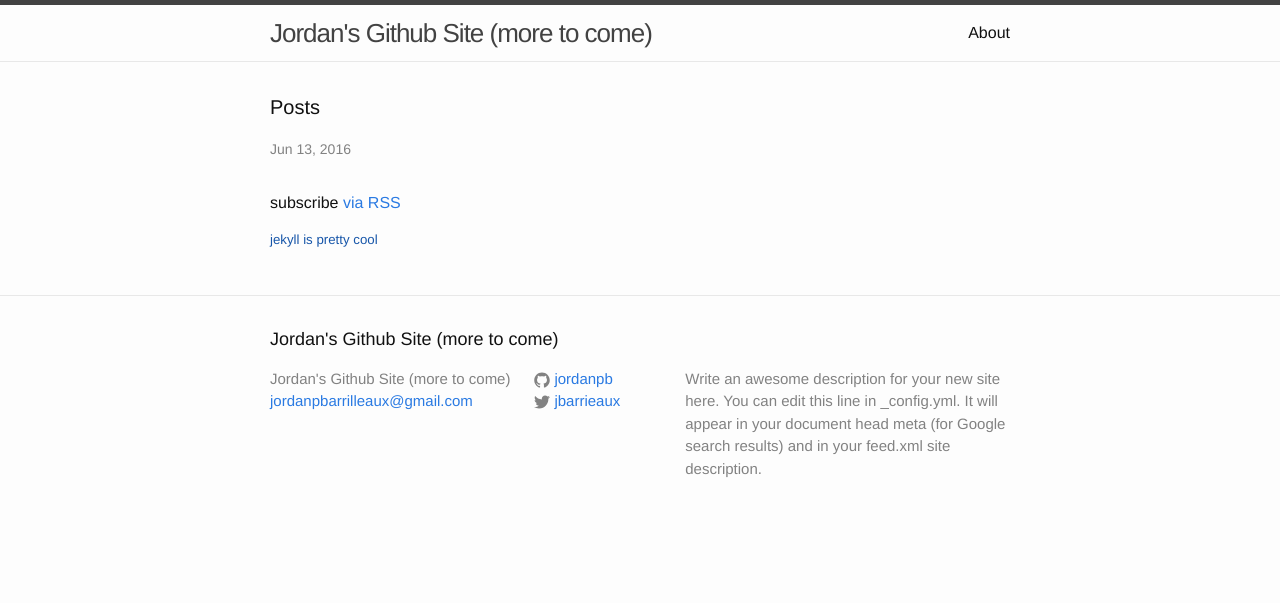
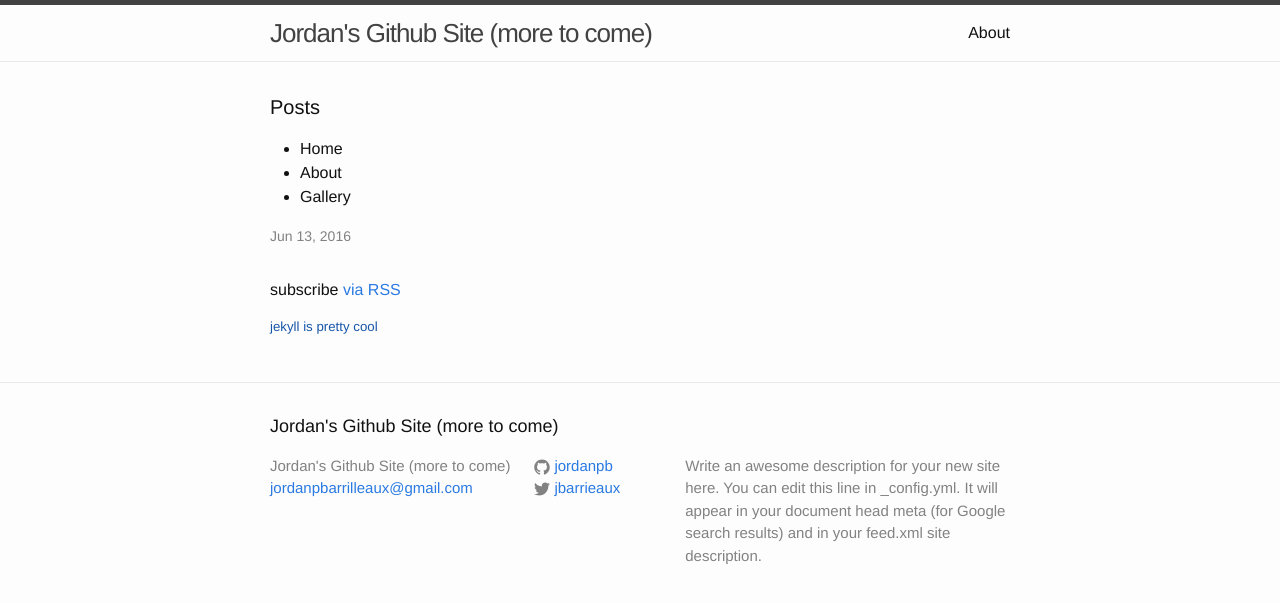
Before and after one commit to Jordanpb/codeacademyTest, a Jekyll site: the page built from index.html, in a window 1280 px wide. Shown: the top 603 px of the page. Built offline with Jekyll 4.4.1, drawn with Linux system fonts in a browser that asks for light colours.

Commit message:
Update index.html

```diff
--- a/index.html
+++ b/index.html
@@ -6,6 +6,13 @@ layout: default
 <script src="app.js"></script>
 
   <h1 class="page-heading">Posts</h1>
+  <div id="dropdown-menu">
+    <ul>
+      <li>Home</li>
+      <li>About</li>
+      <li>Gallery</li>
+    </ul>
+  </div>
 
   <ul class="post-list">
     {% for post in site.posts %}
```
